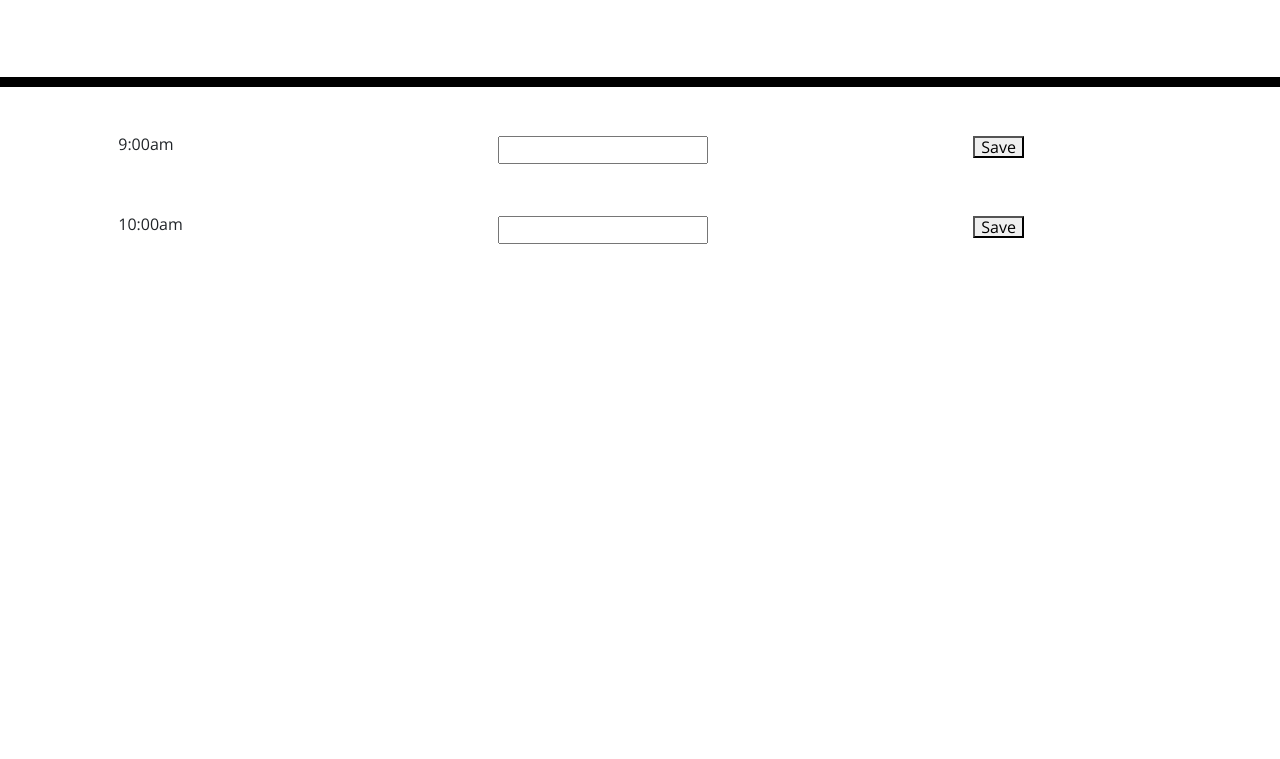
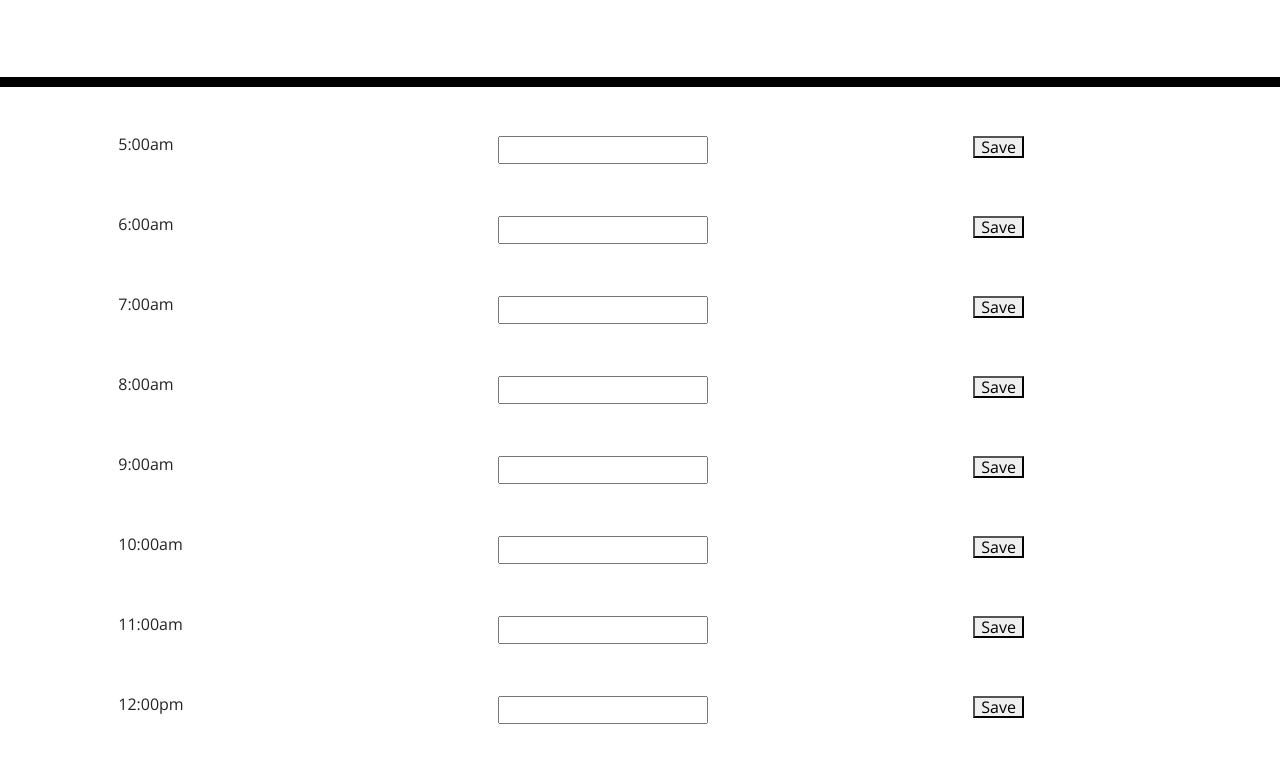
Before and after one commit to aroseca15/Work_Day_Planner, a plain HTML site: page index.html in a window 1280 px wide. Shown: the part 181-940 px from the top of the page. Before the commit the page ends 800 px from the top, so only its background shows below. Drawn offline with nearby package versions, Linux system fonts and the light colour scheme.

Commit message:
added all needed am slots to html

```diff
--- a/index.html
+++ b/index.html
@@ -22,6 +22,55 @@
   <main class="container">
     <section class="row">
       <div class="col-md-4">
+        5:00am
+      </div>
+      <div class="col-md-5">
+        <input type="text" class="input" id="5am">
+      </div>
+      <div class="col-md-3">
+        <button class="save-btn" date-time='5am' id="save">Save</button>
+      </div>
+    </section>
+
+    <section class="row">
+      <div class="col-md-4">
+        6:00am
+      </div>
+      <div class="col-md-5">
+        <input type="text" class="input" id="6am">
+      </div>
+      <div class="col-md-3">
+        <button class="save-btn" date-time='6am' id="save">Save</button>
+      </div>
+    </section>
+
+    <section class="row">
+      <div class="col-md-4">
+        7:00am
+      </div>
+      <div class="col-md-5">
+        <input type="text" class="input" id="7am">
+      </div>
+      <div class="col-md-3">
+        <button class="save-btn" date-time='7am' id="save">Save</button>
+      </div>
+    </section>
+
+    <section class="row">
+      <div class="col-md-4">
+        8:00am
+      </div>
+      <div class="col-md-5">
+        <input type="text" class="input" id="8am">
+      </div>
+      <div class="col-md-3">
+        <button class="save-btn" date-time='8am' id="save">Save</button>
+      </div>
+    </section>
+
+
+    <section class="row">
+      <div class="col-md-4">
         9:00am
       </div>
       <div class="col-md-5">
@@ -44,6 +93,30 @@
       </div>
     </section>
 
+    <section class="row">
+      <div class="col-md-4">
+        11:00am
+      </div>
+      <div class="col-md-5">
+        <input type="text" class="input" id="11am">
+      </div>
+      <div class="col-md-3">
+        <button class="save-btn" date-time='11am' id="save">Save</button>
+      </div>
+    </section>
+
+    <section class="row">
+      <div class="col-md-4">
+        12:00pm
+      </div>
+      <div class="col-md-5">
+        <input type="text" class="input" id="12pm">
+      </div>
+      <div class="col-md-3">
+        <button class="save-btn" date-time='12pm' id="save">Save</button>
+      </div>
+    </section>
+
 
     <!-- Timeblocks go here -->
 
```
